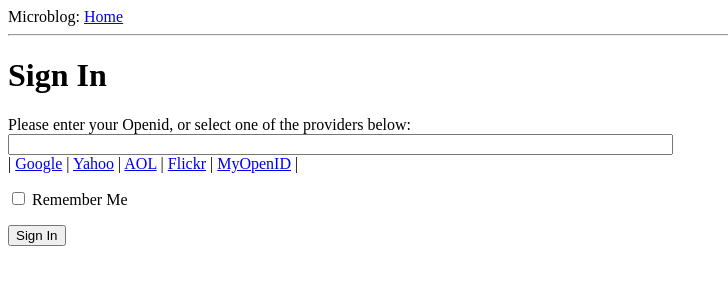
After one commit to HAN-Hans/microblog, a Flask app: page /login in a window 1280 px wide. The commit adds this page. Shown: the top 300 px of the page, without its empty margins (0-728 px from the left). Run offline with Flask 2, Linux system fonts and the light colour scheme.

Commit message:
Web Forms

```diff
--- a/app/__init__.py
+++ b/app/__init__.py
@@ -2,6 +2,6 @@ from flask import Flask
 
 # creates the application object (of class Flask)
 app = Flask(__name__)
-
+app.config.from_object('config')
 
 from app import views
--- /dev/null
+++ b/app/forms.py
@@ -0,0 +1,7 @@
+from flask_wtf import FlaskForm
+from wtforms import StringField, BooleanField
+from wtforms.validators import DataRequired
+
+class LoginForm(FlaskForm):
+	openid = StringField('openid', validators = [DataRequired()])
+	remember_me = BooleanField('remember_me', default = False)
--- a/app/templates/base.html
+++ b/app/templates/base.html
@@ -10,6 +10,15 @@
 <body>
     <div>Microblog: <a href="/index">Home</a></div>
     <hr>
+    {% with messages = get_flashed_messages() %}
+    	{% if messages %}
+    	<ul>
+    	{% for message in messages %}
+    		<li>{{ message }}</li>
+    	{% endfor %}
+    	</ul>
+    	{% endif %}
+    {% endwith %}
     {% block content %}{% endblock %}
   </body>
 </html>
--- /dev/null
+++ b/app/templates/login.html
@@ -0,0 +1,34 @@
+<!-- extend from base layout -->
+{% extends "base.html" %}
+
+{% block content %}
+<script type="text/javascript">
+	function set_openid(openid, pr) {
+		u = openid.search('<username>')
+		if (u != -1){
+			user = prompt('Enter your ' + pr + ' username:')
+			openid = openid.substr(0, u) + user
+		}
+		form = document.forms['login'];
+		form.elements['openid'].value = openid
+	}
+</script>
+
+
+	<h1>Sign In</h1>
+	<form action="" method="post" name="login">
+		{{ form.hidden_tag() }}
+		<p>
+			Please enter your Openid, or select one of the providers below:<br />
+			{{ form.openid(size = 80) }}<br />
+			{% for error in form.openid.errors %}
+				<span style="color: red;">[{{ error }}]</span>
+			{% endfor %}
+			|{% for pr in providers %}
+				<a href="javascript:set_openid('{{ pr.url }}', '{{ pr.name }}');">{{ pr.name }}</a> |
+			{% endfor %}
+		</p>
+		<p>{{ form.remember_me }} Remember Me</p>
+		<p><input type="submit" value="Sign In"></p>
+	</form>
+{% endblock %}
--- a/app/views.py
+++ b/app/views.py
@@ -4,8 +4,10 @@
 # is mapped to one or more request URLs.
 
 
-from flask import render_template
+from flask import render_template, flash, redirect
 from app import app
+from .forms import LoginForm
+
 
 @app.route('/')
 @app.route('/index')
@@ -20,7 +22,21 @@ def index():
 		'author':{'nickname':'Susan'},
 		'body':'The Avengers movie was so cool!'
 	}]
-	return render_template('index.html',
+	return render_template(
+		'index.html',
 		title = 'Home',
 		user = user,
 		posts = posts)
+
+@app.route('/login',methods = ['GET', 'POST'])
+def login():
+	form = LoginForm()
+	if form.validate_on_submit():
+		flash('Login required for Openid="%s",remember_me=%s' %
+			(form.openid.data, str(form.remember_me.data)))
+		return redirect('/index')
+	return render_template(
+		'login.html',
+		title = 'login',
+		form = form,
+		providers = app.config['OPENID_PROVIDERS'])
```
Also changed, not shown: config.py (added, +9 -0 lines).
